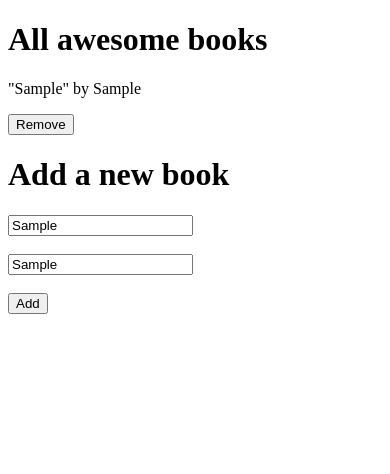
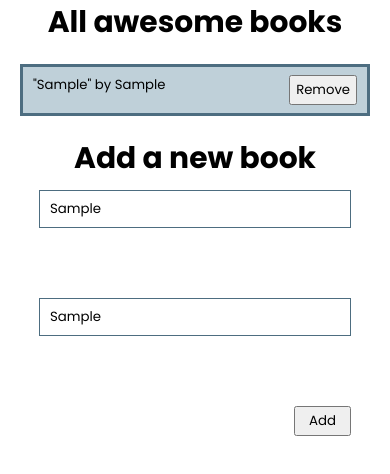
Before and after one commit to AbelG101/Awesome-Books, a plain HTML site: page index.html in a window 390 px wide. Both pictures are taken after typing "Sample", "Sample" into the empty fields and a click on the button "Add". Drawn offline with Linux system fonts and the light colour scheme.

Commit message:
add styling for mobile and desktop

```diff
--- a/styles.css
+++ b/styles.css
@@ -1,3 +1,92 @@
-body {
+* {
   box-sizing: border-box;
+  margin: 0;
+  padding: 0;
+  font-family: 'Poppins', sans-serif;
 }
+
+html {
+  font-size: calc(15px + 0.390625vw);
+}
+
+h1{
+  text-align: center;
+  font-size: 1.8rem;
+}
+
+.books-container {
+  margin: 20px;
+  border: none;
+}
+
+.books-container.active {
+  border: 3px solid #4d6d80;
+}
+
+.books-container .book:nth-child(even) {
+  background-color: #9fb8c6;
+}
+
+.books-container .book:nth-child(odd) {
+  background-color: #bfd0d9;
+}
+
+.books-container .book {
+  display: flex;
+  justify-content: space-between;
+  padding: 8px 10px;
+}
+
+.book p,
+.remove-btn {
+  font-size: 0.8rem;
+}
+
+.book .remove-btn {
+  padding: 3px 5px;
+}
+
+.add-book-content {
+  display: flex;
+  flex-direction: column;
+  justify-content: space-between;
+  width: 80%;
+  margin: 10px auto;
+}
+
+.add-book-content > input {
+  width: 100%;
+  margin-bottom: 20px;
+  padding: 8px 10px;
+  outline: none;
+  transition: 0.1s ease-in;
+  border: 1px solid #4d6d80;
+}
+
+.add-book-content input:focus {
+  border: 1px solid #9fb8c6;
+  background-color: #bfd0d9;
+}
+
+.add-book-content button {
+  padding: 3px 13px;
+  align-self: flex-end;
+}
+
+@media only screen and (min-width: 768px) {
+  .books-container .book {
+    padding: 10px 20px;
+  }
+
+  .book .remove-btn {
+    padding: 5px 10px;
+  }
+
+  .add-book-content {
+    width: 50%;
+  }
+
+  .add-book-content button {
+    padding: 5px 15px;
+  }
+}
```
